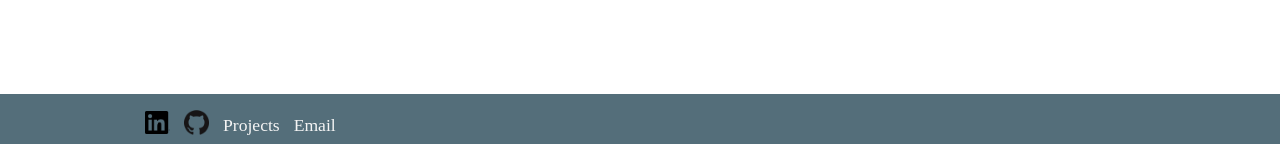
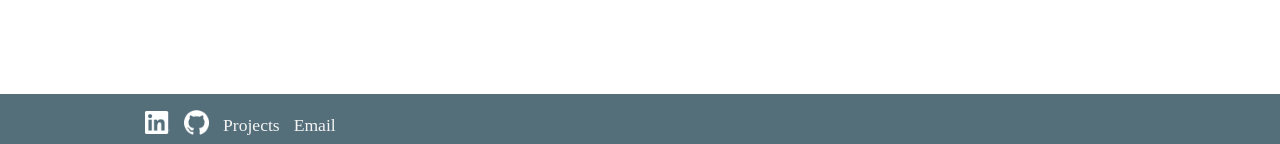
Before and after one commit to alexfuro/portfolio, a Jekyll site: the page built from index.html, in a window 1280 px wide. Shown: the part 753-897 px from the top of the page. Built offline with Jekyll 4.4.1, drawn with Linux system fonts in a browser that asks for light colours.

Commit message:
Change footer icon colors

```diff
--- a/_includes/footer.html
+++ b/_includes/footer.html
@@ -1,8 +1,8 @@
 <footer>
   <div class="footer-bar">
     <ul class="footer-links">
-      <li><a href="{{ site.linkedin }}"><img src="../images/icons/In-Black-128px-R.png"></a></li>
-      <li><a href="{{ site.github_url }}"><img src="../images/icons/GitHub-Mark-120px-plus.png"></a></li>
+      <li><a href="{{ site.linkedin }}"><img src="../images/icons/In-White-128px-R.png"></a></li>
+      <li><a href="{{ site.github_url }}"><img src="../images/icons/GitHub-Mark-Light-120px-plus.png"></a></li>
       <li><a href="/projects">Projects</a></li>
       <li><a href="mailto:afurones43@gmail.com">Email</a></li>
     </ul>
```
Also changed, not shown: images/icons/GitHub-Mark-Light-120px-plus.png (added), images/icons/In-White-128px-R.png (added).
